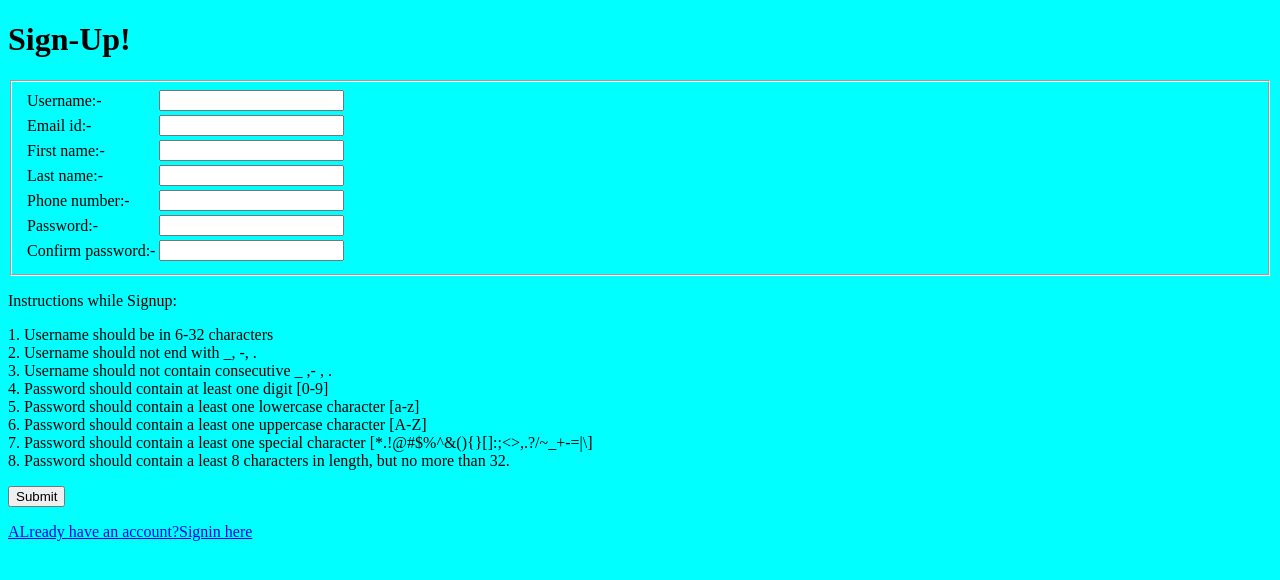
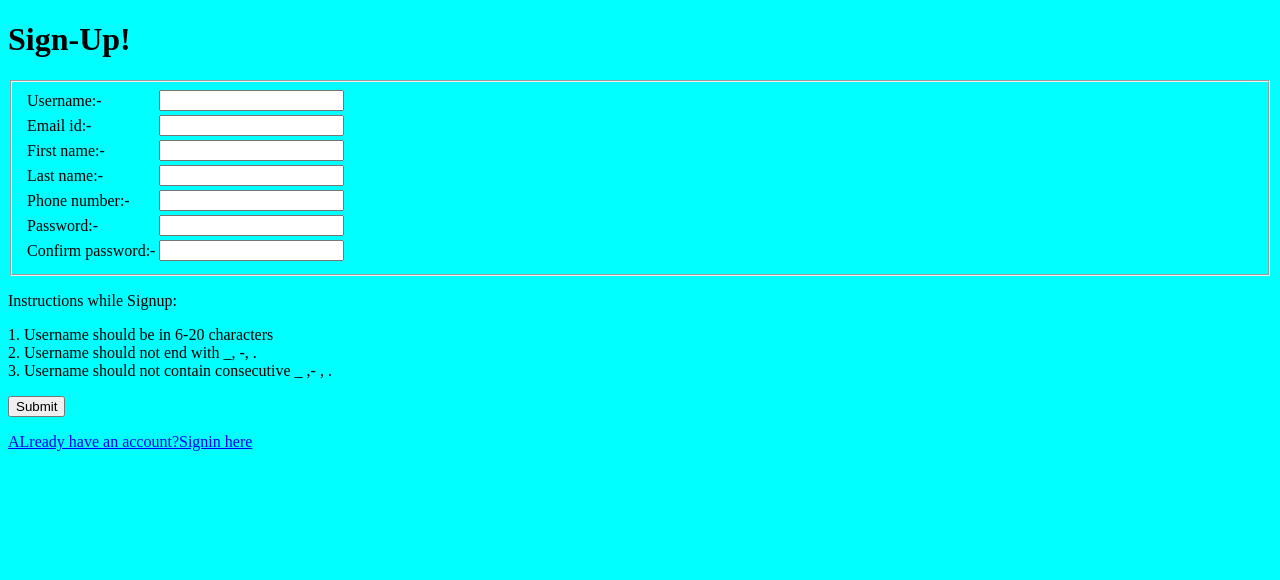
Before and after one commit to KedarDalvi/RC, a Django app: page / in a window 1280 px wide. Shown: the top 580 px of the page. Run offline with Django 3.2, Linux system fonts and the light colour scheme.

Commit message:
last commit

```diff
--- a/app2/templates/app2/signup.html
+++ b/app2/templates/app2/signup.html
@@ -39,14 +39,10 @@
 	</table>
 </fieldset>
 		<p>Instructions while Signup:</p>
-		<div>1. Username should be in 6-32 characters</div>
+		<div>1. Username should be in 6-20 characters</div>
 		<div>2. Username should not end with _, -, .  </div>
 		<div>3. Username should not contain consecutive _ ,- , .  </div>
-		<div>4. Password should contain at least one digit [0-9]</div>
-		<div>5. Password should contain a least one lowercase character [a-z]</div>
-		<div>6. Password should contain a least one uppercase character [A-Z]</div>
-		<div>7. Password should contain a least one special character [*.!@#$%^&(){}[]:;<>,.?/~_+-=|\]</div>
-		<div>8. Password should contain a least 8 characters in length, but no more than 32.</div>
+
 	<p></p><input type='submit' name='Submit'></p>
 </form>
 <div><a href="{% url 'signin' %}">ALready have an account?Signin here</a></div>
```
